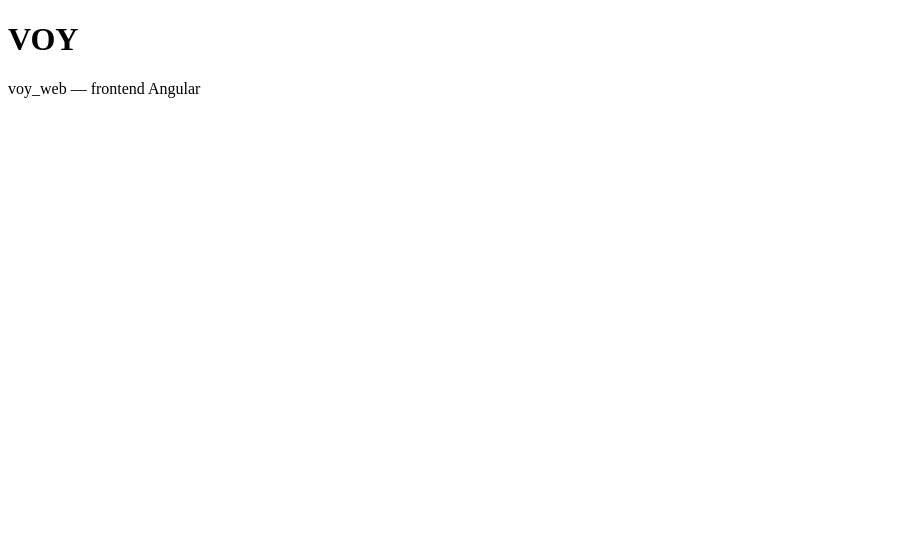
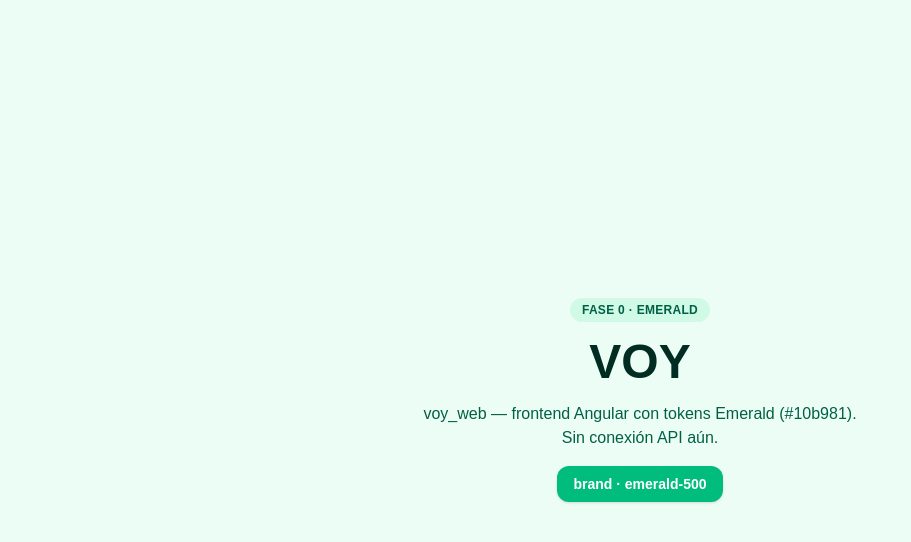
Before and after one commit to Isabel-C-Acevedo-G/voy_web, an Angular app: page / in a window 1280 px wide. Shown: the top 542 px of the page, without its empty margins (0-911 px from the left). Built offline with nearby package versions, Linux system fonts and the light colour scheme.

Commit message:
feat(theme): Tailwind v4 y tokens Emerald

```diff
--- a/package.json
+++ b/package.json
@@ -17,7 +17,10 @@
     "@angular/forms": "^22.2.0",
     "@angular/platform-browser": "^22.2.0",
     "@angular/router": "^22.2.0",
+    "@tailwindcss/postcss": "^4.3.5",
+    "postcss": "^8.5.33",
     "rxjs": "~7.8.0",
+    "tailwindcss": "^4.3.5",
     "tslib": "^2.3.0"
   },
   "devDependencies": {
--- a/src/app/app.html
+++ b/src/app/app.html
@@ -1,4 +1,16 @@
-<main>
-  <h1>VOY</h1>
-  <p>voy_web — frontend Angular</p>
+<main class="flex min-h-screen flex-col items-center justify-center gap-4 px-4">
+  <p
+    class="rounded-full bg-emerald-100 px-3 py-1 text-xs font-semibold tracking-wide text-emerald-800 uppercase"
+  >
+    Fase 0 · Emerald
+  </p>
+  <h1 class="font-display text-5xl font-extrabold text-emerald-950">VOY</h1>
+  <p class="max-w-md text-center text-emerald-800">
+    voy_web — frontend Angular con tokens Emerald (#10b981). Sin conexión API aún.
+  </p>
+  <span
+    class="rounded-xl bg-emerald-500 px-4 py-2 text-sm font-semibold text-white shadow-sm"
+  >
+    brand · emerald-500
+  </span>
 </main>
--- a/src/styles.css
+++ b/src/styles.css
@@ -1 +1,24 @@
-/* You can add global styles to this file, and also import other style files */
+@import "tailwindcss";
+@import url("https://fonts.googleapis.com/css2?family=Plus+Jakarta+Sans:wght@400;500;600;700;800&display=swap");
+
+@theme {
+  --font-sans: "Plus Jakarta Sans", ui-sans-serif, sans-serif;
+  --font-display: "Plus Jakarta Sans", ui-sans-serif, sans-serif;
+
+  --color-brand: var(--color-emerald-500);
+  --color-brand-hover: var(--color-emerald-600);
+  --color-brand-ink: var(--color-emerald-950);
+  --color-brand-soft: var(--color-emerald-50);
+  --color-brand-pill: var(--color-emerald-100);
+
+  --radius-card: 1rem;
+}
+
+html,
+body {
+  height: 100%;
+  margin: 0;
+  font-family: var(--font-sans);
+  background-color: var(--color-emerald-50);
+  color: var(--color-emerald-950);
+}
```
Also changed, not shown: .postcssrc.json (added), 1 other file (tests, documents, lock files or other folders).
